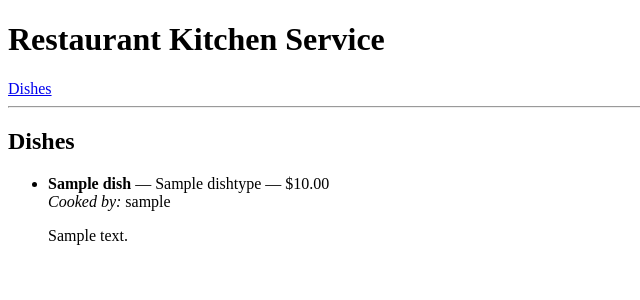
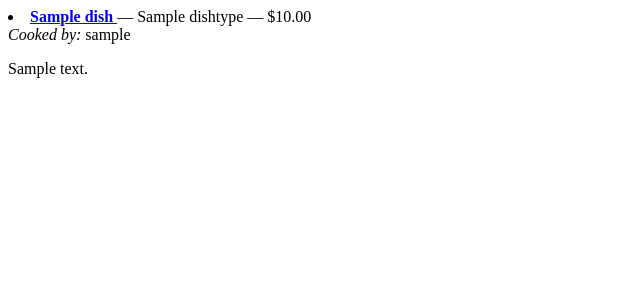
Before and after one commit to Akcolotle/kitchen-service, a Django app: page / in a window 1280 px wide. Shown: the top 300 px of the page, without its empty margins (0-640 px from the left). Run offline with Django 5.2, Linux system fonts and the light colour scheme; tables that the repository leaves empty hold one stand-in row (values such as "Sample post").

Commit message:
add dish list and detail pages

```diff
--- a/kitchen/templates/kitchen/dish_list.html
+++ b/kitchen/templates/kitchen/dish_list.html
@@ -1,17 +1,10 @@
-{% extends "kitchen/base.html" %}
-
-{% block title %}
-Kitchen Dishes
-{% endblock %}
-
-{% block content %}
-  <h2>Dishes</h2>
-
-  {% if dish_list %}
-    <ul>
 {% for dish in dish_list %}
 <li>
-          <strong>{{ dish.name }}</strong>
+  <strong>
+    <a href="{% url 'dish-detail' dish.pk %}">
+      {{ dish.name }}
+    </a>
+  </strong>
   — {{ dish.dish_type.name }} — ${{ dish.price }}
 
   <div>
@@ -30,8 +23,3 @@ Kitchen Dishes
   {% endif %}
 </li>
 {% endfor %}
-    </ul>
-  {% else %}
-    <p>No dishes available.</p>
-  {% endif %}
-{% endblock %}
```
Lines whose indentation alone changed are shown as unchanged.
